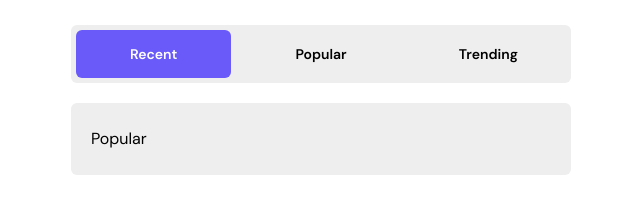
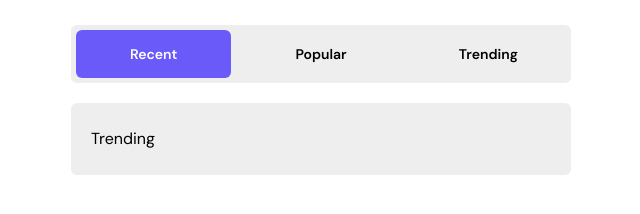
Before and after one commit to evondevblog/learning-git-github, a plain HTML site: page index.html in a window 1280 px wide. Shown: the full height of the page, 319-959 px from the left. Drawn offline with Linux system fonts and the light colour scheme.

Commit message:
trending

```diff
--- a/index.html
+++ b/index.html
@@ -55,7 +55,7 @@
         <div class="tab-item">Popular</div>
         <div class="tab-item">Trending</div>
       </div>
-      <div class="tab-content">Popular</div>
+      <div class="tab-content">Trending</div>
     </div>
   </body>
 </html>
```
